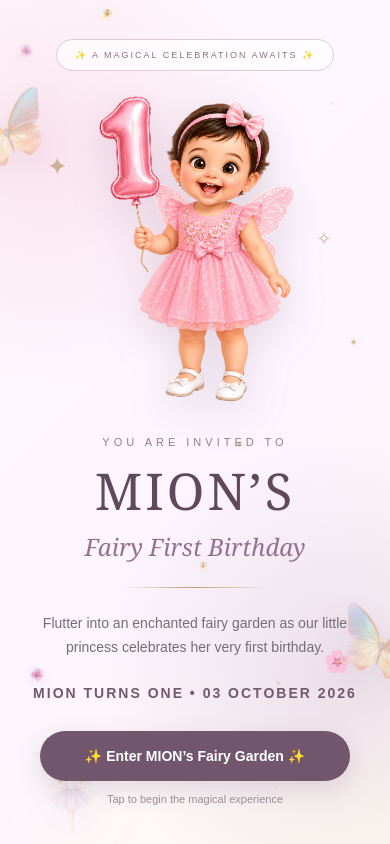
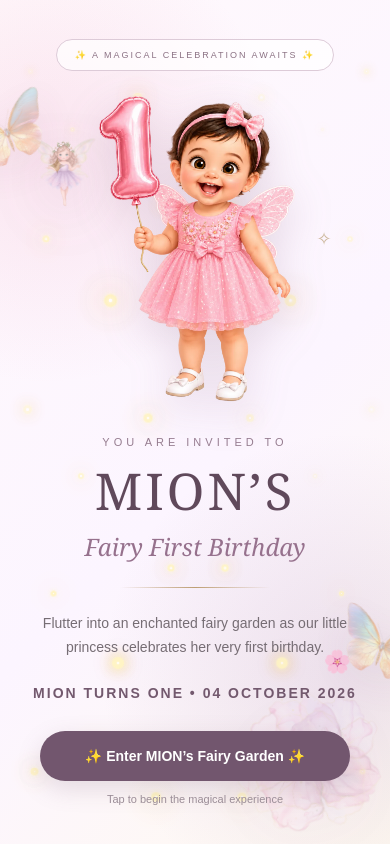
Before and after one commit to minoliDhananjana/Birthday-Invitation, a React (Vite) app in the folder mion-birthday-invitation/: page / in a window 390 px wide. Built offline with nearby package versions, Linux system fonts and the light colour scheme.

Commit message:
new update

```diff
--- a/mion-birthday-invitation/src/components/BabyWelcome.jsx
+++ b/mion-birthday-invitation/src/components/BabyWelcome.jsx
@@ -537,21 +537,22 @@
             delay: 0.6,
           }}
         >
-          Hi! I&apos;m MION
+          Our little fairy MION is
         </motion.h2>
 
         <p className="welcome-one">
-          I&apos;m turning{" "}
+          turning{" "}
           <strong>
             ONE!
           </strong>
         </p>
 
         <p className="welcome-message">
-          Come join me for a
-          magical
+          With love and joy, we invite you to<br />
+          join us for a magical fairy celebration <br />
+          as we celebrate her
           <br />
-          fairy celebration.
+          very first birthday.
         </p>
 
         <div className="welcome-divider" />
--- a/mion-birthday-invitation/src/components/FloatingStars.jsx
+++ b/mion-birthday-invitation/src/components/FloatingStars.jsx
@@ -1,57 +1,64 @@
-import { useMemo } from "react";
 import { createPortal } from "react-dom";
-import Butterfly from "./Butterfly";
-import Flower from "./Flower";
+
+const LEFT_LIGHTS = [
+  [7, 8, 7],
+  [18, 15, 5],
+  [34, 11, 9],
+  [11, 28, 6],
+  [27, 35, 11],
+  [41, 24, 5],
+  [6, 48, 9],
+  [20, 56, 6],
+  [37, 49, 8],
+  [13, 70, 5],
+  [29, 78, 10],
+  [43, 67, 6],
+  [8, 91, 7],
+  [23, 88, 5],
+  [39, 94, 8],
+];
+
+const FAIRY_LIGHTS = LEFT_LIGHTS.flatMap(([left, top, size], index) => {
+  const shared = {
+    top: `${top}%`,
+    size,
+    duration: 2.8 + (index % 6) * 0.42,
+    glow: 12 + (index % 5) * 4,
+  };
+
+  return [
+    {
+      ...shared,
+      id: `left-${index}`,
+      left: `${left}%`,
+      delay: -(index % 7) * 0.38,
+    },
+    {
+      ...shared,
+      id: `right-${index}`,
+      left: `${100 - left}%`,
+      delay: -(index % 7) * 0.38 - 0.55,
+    },
+  ];
+});
 
 function FloatingStars() {
-  const stars = useMemo(() => {
-    return Array.from({ length: 26 }, (_, index) => ({
-      id: index,
-      left: `${Math.random() * 100}%`,
-      top: `${Math.random() * 100}%`,
-      size: Math.random() * 10 + 5,
-      duration: Math.random() * 2.5 + 2,
-      delay: Math.random() * 3,
-      symbol:
-        index % 6 === 0
-          ? "✦"
-          : index % 5 === 0
-          ? "✧"
-          : index % 4 === 0
-          ? "flower"
-          : index % 3 === 0
-          ? "butterfly"
-          : index % 2 === 0
-          ? "🧚"
-          : "✨",
-    }));
-  }, []);
-
   return createPortal(
-    <div className="floating-stars" aria-hidden="true">
-      {stars.map((star) => (
+    <div className="fairy-lights" aria-hidden="true">
+      {FAIRY_LIGHTS.map((light) => (
         <span
-          key={star.id}
-          className="floating-star"
+          key={light.id}
+          className="fairy-light"
           style={{
-            left: star.left,
-            top: star.top,
-            fontSize: `${star.size}px`,
-            "--star-duration": `${star.duration}s`,
-            "--star-delay": `${star.delay}s`,
+            left: light.left,
+            top: light.top,
+            width: `${light.size}px`,
+            height: `${light.size}px`,
+            "--light-duration": `${light.duration}s`,
+            "--light-delay": `${light.delay}s`,
+            "--light-glow": `${light.glow}px`,
           }}
-        >
-          {star.symbol === "butterfly" ? (
-            <Butterfly className="floating-butterfly" />
-          ) : star.symbol === "flower" ? (
-            <Flower
-              variant={star.id % 8 === 0 ? "one" : "default"}
-              className="floating-flower"
-            />
-          ) : (
-            star.symbol
-          )}
-        </span>
+        />
       ))}
     </div>,
     document.body
--- a/mion-birthday-invitation/src/components/Footer.jsx
+++ b/mion-birthday-invitation/src/components/Footer.jsx
@@ -2,10 +2,20 @@
 import mionFairy from "../assets/images/mion-fairy.webp";
 import fairyHouse from "../assets/images/bashroom.png";
 import Butterfly from "./Butterfly";
+import gardenRabbit from "../assets/images/rabbit.png";
 
 function Footer() {
   return (
     <section className="footer-section">
+      <img
+        src={gardenRabbit}
+        alt=""
+        aria-hidden="true"
+        className="garden-friend footer-rabbit"
+        loading="lazy"
+        decoding="async"
+      />
+
       <img
         src={fairyHouse}
         alt=""
--- a/mion-birthday-invitation/src/components/Hero.jsx
+++ b/mion-birthday-invitation/src/components/Hero.jsx
@@ -3,6 +3,7 @@
 import mionFairy1 from "../assets/images/mion-fairy1.webp";
 import butterfly from "../assets/images/butterfly3.png";
 import fairyOne from "../assets/images/fairy1.png";
+import Flower from "./Flower";
 
 function Hero({ onEnter }) {
   return (
@@ -13,6 +14,8 @@
       exit={{ opacity: 0, scale: 0.97 }}
       transition={{ duration: 0.6 }}
     >
+      <Flower variant="one" className="garden-flower hero-garden-flower" />
+
       <img
         src={fairyOne}
         alt=""
@@ -106,7 +109,7 @@
         </p>
 
         <p className="birthday-date">
-          MION TURNS ONE • 03 OCTOBER 2026
+          MION TURNS ONE • 04 OCTOBER 2026
         </p>
 
         <motion.button
--- a/mion-birthday-invitation/src/index.css
+++ b/mion-birthday-invitation/src/index.css
@@ -47,6 +47,86 @@
 .flower-image-one {
   transform: scaleX(-1) rotate(-8deg);
   filter: hue-rotate(18deg) saturate(0.92);
+}
+
+.garden-flower {
+  position: absolute;
+  z-index: 0;
+  width: clamp(175px, 25vw, 340px);
+  height: auto;
+  max-height: 42%;
+  object-fit: contain;
+  opacity: 0.23;
+  pointer-events: none;
+  filter:
+    hue-rotate(8deg)
+    saturate(0.9)
+    drop-shadow(0 14px 25px rgba(146, 91, 136, 0.14));
+}
+
+.garden-flower::selection {
+  background: transparent;
+}
+
+.hero-garden-flower {
+  right: 22px;
+  bottom: 18px;
+}
+
+.countdown-garden-flower {
+  left: 24px;
+  top: 22px;
+  transform: rotate(-12deg);
+}
+
+.event-garden-flower {
+  right: 22px;
+  bottom: 22px;
+}
+
+.rsvp-garden-flower {
+  right: 24px;
+  bottom: 20px;
+  transform: rotate(10deg);
+}
+
+.garden-friend {
+  position: absolute;
+  z-index: 1;
+  height: auto;
+  object-fit: contain;
+  pointer-events: none;
+  user-select: none;
+}
+
+.countdown-snail {
+  left: clamp(18px, 4vw, 64px);
+  bottom: 20px;
+  width: clamp(105px, 15vw, 185px);
+  max-height: 31%;
+  opacity: 0.46;
+  filter: drop-shadow(0 13px 20px rgba(155, 91, 117, 0.15));
+  animation: garden-snail-breathe 6.5s ease-in-out infinite;
+}
+
+.footer-rabbit {
+  left: clamp(18px, 4vw, 58px);
+  bottom: 18px;
+  width: clamp(145px, 19vw, 250px);
+  max-height: calc(100% - 36px);
+  opacity: 0.32;
+  filter: drop-shadow(0 16px 24px rgba(129, 76, 111, 0.16));
+  animation: garden-rabbit-sway 7.5s ease-in-out infinite;
+}
+
+@keyframes garden-snail-breathe {
+  0%, 100% { transform: translate3d(0, 0, 0) rotate(-2deg); }
+  50% { transform: translate3d(5px, -4px, 0) rotate(1deg); }
+}
+
+@keyframes garden-rabbit-sway {
+  0%, 100% { transform: translate3d(0, 0, 0) rotate(-1deg); }
+  50% { transform: translate3d(0, -8px, 0) rotate(1.5deg); }
 }
 
 
@@ -1070,6 +1150,21 @@
   filter: drop-shadow(0 14px 18px rgba(105, 62, 111, 0.12));
 }
 
+.event-garden-fairy-secondary {
+  position: absolute;
+  z-index: 1;
+  right: clamp(16px, 3vw, 50px);
+  top: 54px;
+  width: clamp(145px, 20vw, 250px);
+  height: auto;
+  max-height: 28%;
+  object-fit: contain;
+  opacity: 0.25;
+  pointer-events: none;
+  filter: drop-shadow(0 14px 20px rgba(105, 62, 111, 0.13));
+  animation: fairy-drift-right 8.8s 0.7s ease-in-out infinite;
+}
+
 .event-fairy {
   display: block;
 
@@ -1387,6 +1482,21 @@
   animation: fairy-drift 8s 1.2s ease-in-out infinite;
 }
 
+.rsvp-fairy-secondary {
+  position: absolute;
+  z-index: 1;
+  right: clamp(18px, 4vw, 62px);
+  top: 42px;
+  width: clamp(125px, 17vw, 210px);
+  height: auto;
+  max-height: 245px;
+  object-fit: contain;
+  opacity: 0.24;
+  pointer-events: none;
+  filter: drop-shadow(0 15px 22px rgba(103, 62, 106, 0.14));
+  animation: fairy-drift-right 8.2s 1.1s ease-in-out infinite;
+}
+
 .rsvp-butterfly {
   position: absolute;
   z-index: 1;
@@ -1974,10 +2084,10 @@
 }
 
 /* =============================
-   FLOATING FAIRY STARS
+   GOLDEN FAIRY LIGHTS
 ============================= */
 
-.floating-stars {
+.fairy-lights {
   position: fixed;
   inset: 0;
 
@@ -1994,47 +2104,39 @@
   transform: translateZ(0);
 }
 
-.floating-star {
+.fairy-light {
   position: absolute;
-
-  color: #c7a76c;
-
-  opacity: 0.2;
-
-  animation: floating-star-twinkle var(--star-duration, 4s)
-    var(--star-delay, 0s) ease-in-out infinite;
-
+  border-radius: 50%;
+  background: #fff4ba;
+  opacity: 0.28;
+  box-shadow:
+    0 0 4px #fff7d2,
+    0 0 var(--light-glow, 18px) rgba(241, 190, 72, 0.9),
+    0 0 calc(var(--light-glow, 18px) * 1.8) rgba(204, 143, 41, 0.42);
+  animation: fairy-light-glow var(--light-duration, 4s)
+    var(--light-delay, 0s) ease-in-out infinite;
   will-change: transform, opacity;
-
-  text-shadow:
-    0 0 6px rgba(255, 238, 190, 0.8),
-    0 0 12px rgba(221, 190, 223, 0.4);
-
-  user-select: none;
-}
-
-.floating-butterfly {
-  width: 1.8em;
-  height: 1.8em;
-  filter: drop-shadow(0 3px 5px rgba(117, 77, 106, 0.18));
-}
-
-.floating-flower {
-  width: 1.65em;
-  height: 1.65em;
-  filter: drop-shadow(0 3px 5px rgba(117, 77, 106, 0.16));
-}
-
-@keyframes floating-star-twinkle {
+}
+
+.fairy-light::after {
+  content: "";
+  position: absolute;
+  inset: 38%;
+  border-radius: inherit;
+  background: #ffffff;
+  box-shadow: 0 0 4px #ffffff;
+}
+
+@keyframes fairy-light-glow {
   0%,
   100% {
     opacity: 0.2;
-    transform: scale(0.8) rotate(0deg);
+    transform: scale(0.72);
   }
 
   50% {
-    opacity: 0.85;
-    transform: scale(1.2) rotate(15deg);
+    opacity: 0.88;
+    transform: scale(1.18);
   }
 }
 
@@ -2061,9 +2163,10 @@
     scroll-behavior: auto;
   }
 
-  .floating-star {
+  .fairy-light {
     animation: none;
     will-change: auto;
+    opacity: 0.42;
   }
 
   .event-card {
@@ -2072,21 +2175,21 @@
 
   .hero-guide-fairy,
   .welcome-fairy,
-  .rsvp-fairy {
+  .rsvp-fairy,
+  .rsvp-fairy-secondary,
+  .event-garden-fairy-secondary,
+  .garden-friend {
     animation: none;
   }
 }
 
-/* Smaller stars on mobile */
+/* Fewer, softer lights on mobile */
 
 @media (max-width: 480px) {
-  .floating-star {
-    font-size: 8px !important;
-  }
-
-  .floating-star:nth-child(2n) {
-    display: none;
-  }
+  .fairy-light {
+    opacity: 0.32;
+  }
+
 }
 
 
@@ -2155,10 +2258,49 @@
   }
 
   .hero-guide-fairy {
+    left: 8px;
+    top: 17%;
+    bottom: auto;
+    width: 104px;
+    max-height: 155px;
+    opacity: 0.42;
+  }
+
+  .garden-flower {
+    width: 145px;
+    max-height: 28%;
+    opacity: 0.14;
+  }
+
+  .hero-garden-flower {
+    right: 6px;
+    bottom: 8px;
+  }
+
+  .countdown-garden-flower {
+    left: 6px;
+    top: 10px;
+  }
+
+  .event-garden-flower,
+  .rsvp-garden-flower {
+    right: 6px;
+    bottom: 8px;
+  }
+
+  .countdown-snail {
+    left: 7px;
+    bottom: 8px;
+    width: 88px;
+    max-height: 20%;
+    opacity: 0.25;
+  }
+
+  .footer-rabbit {
     left: 6px;
     bottom: 8px;
-    width: 122px;
-    max-height: calc(100% - 16px);
+    width: 105px;
+    max-height: 34%;
     opacity: 0.2;
   }
 
@@ -2185,6 +2327,22 @@
     opacity: 0.14;
   }
 
+  .event-garden-fairy-secondary {
+    right: 7px;
+    top: 22px;
+    width: 105px;
+    max-height: 145px;
+    opacity: 0.14;
+  }
+
+  .rsvp-fairy-secondary {
+    right: 8px;
+    top: 20px;
+    width: 86px;
+    max-height: 120px;
+    opacity: 0.14;
+  }
+
   .rsvp-butterfly {
     right: -44px;
     top: 8%;
```
Also changed, not shown: mion-birthday-invitation/src/components/Countdown.jsx (+13 -0 lines), mion-birthday-invitation/src/components/EventDetails.jsx (+13 -0 lines), mion-birthday-invitation/src/components/RSVP.jsx (+13 -0 lines), mion-birthday-invitation/src/assets/images/gg.png (added), 1 other file (tests, documents, lock files or other folders).
